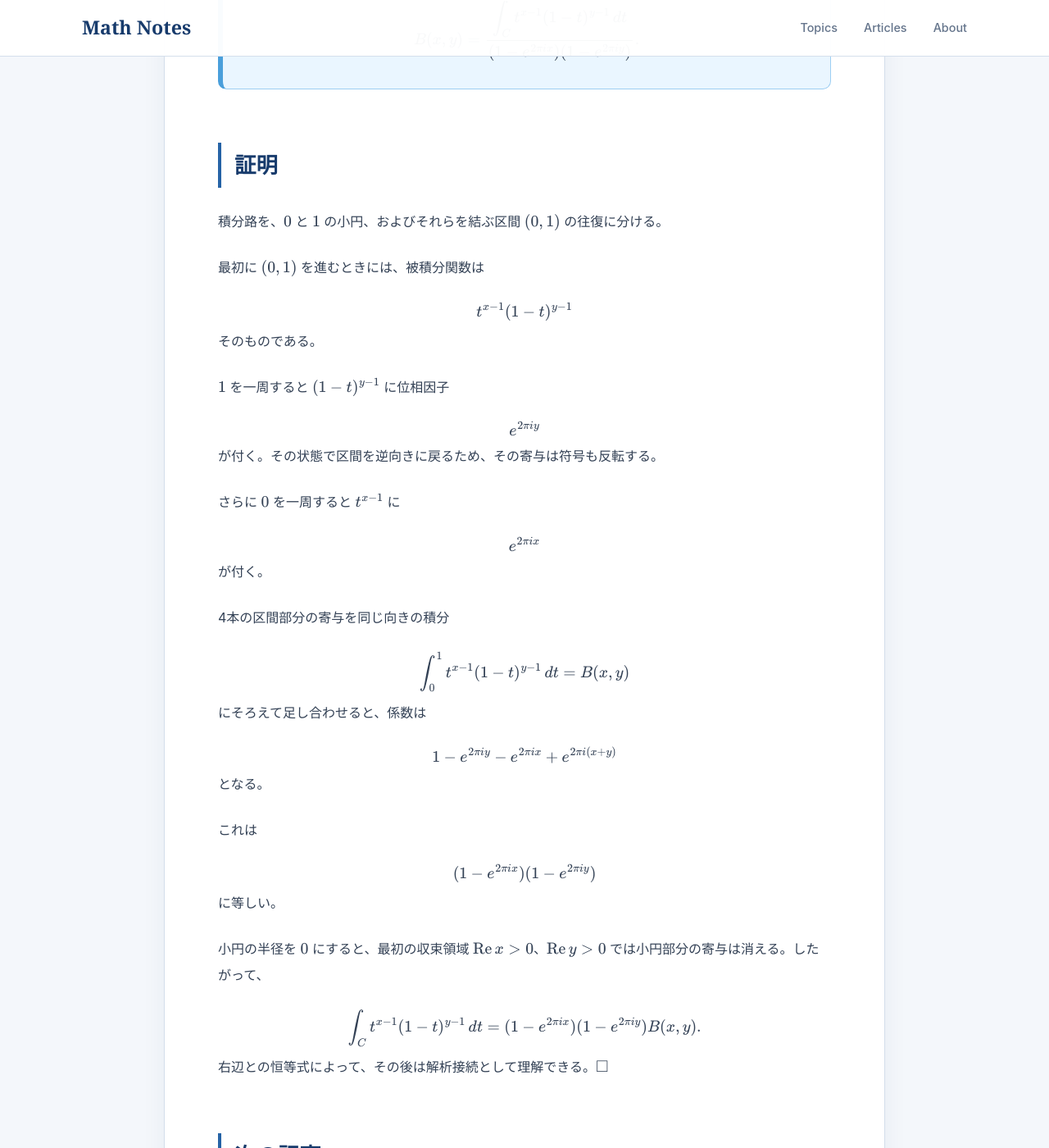
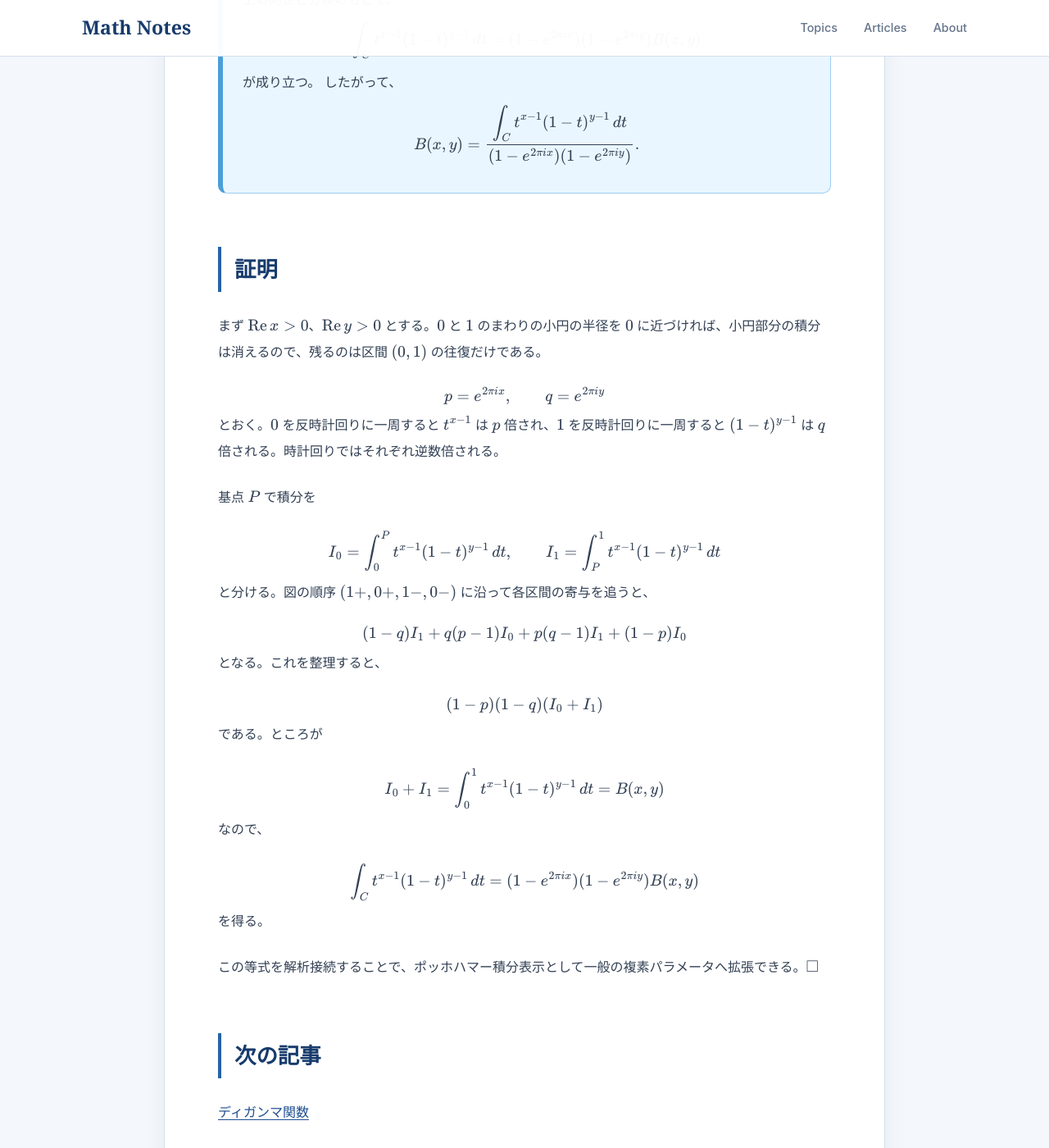
Before and after one commit to koukano/koukano.github.io, a Jekyll site: the page built from articles/beta-pochhammer-contour.md, in a window 1280 px wide and 1400 px high, scrolled down 1309 px. Shown: the whole window at 82% size. Built offline with Jekyll 4.4.1, drawn with Linux system fonts in a browser that asks for light colours; some of the changed text lies outside the part shown.

Commit message:
記事内の図を数学的に正確な図へ修正
手書きノート由来の模式図を、数式と標準定義に基づく図へ全面置換

```diff
--- a/articles/beta-pochhammer-contour.md
+++ b/articles/beta-pochhammer-contour.md
@@ -7,17 +7,23 @@ category_label: "ガンマ関数"
 
 ベータ積分は最初、$\operatorname{Re}x>0$、$\operatorname{Re}y>0$ で定義される。分岐点 $0$ と $1$ のまわりを回るポッホハマー型積分路を使うと、複素積分による解析接続が得られる。
 
-積分路 $C$ の向きと分枝は、区間 $(0,1)$ 上で
+基点 $P\in(0,1)$ をとり、そこで
 
-$
+$$
 t^{x-1}(1-t)^{y-1}>0
-$
+$$
 
-となる主値から出発し、$0$ と $1$ の周回による位相因子がそれぞれ $e^{2\pi i x}$、$e^{2\pi i y}$ となるように固定する。
+となる主値から解析接続を始める。積分路 $C$ は、$P$ から出発して
+
+$$
+1+\;\longrightarrow\;0+\;\longrightarrow\;1-\;\longrightarrow\;0-
+$$
+
+の順に周回して $P$ に戻るポッホハマー二重ループとする。ここで $+$ は反時計回り、$-$ は時計回りを表す。
 
 <figure class="article-figure">
-  <img src="/images/figures/pochhammer-contour.svg" alt="分岐点0と1のまわりを回るポッホハマー積分路の模式図">
-  <figcaption>図1：ノートに描かれているポッホハマー積分路を整理した模式図。分岐点 $0$ と $1$ を周回し、区間 $(0,1)$ を異なる分枝で往復する。</figcaption>
+  <img src="/images/figures/pochhammer-contour.svg" alt="基点Pから1と0を正負の向きに順に回るポッホハマー二重ループ積分路">
+  <figcaption>図1：標準的なポッホハマー二重ループ積分路。基点 $P\in(0,1)$ から出発し、$1$ を反時計回り、$0$ を反時計回り、$1$ を時計回り、$0$ を時計回りに周回して $P$ に戻る。</figcaption>
 </figure>
 
 <div class="math-box theorem-box">
@@ -56,73 +62,63 @@ $$
 
 ## 証明
 
-積分路を、$0$ と $1$ の小円、およびそれらを結ぶ区間 $(0,1)$ の往復に分ける。
-
-最初に $(0,1)$ を進むときには、被積分関数は
+まず $\operatorname{Re}x>0$、$\operatorname{Re}y>0$ とする。$0$ と $1$ のまわりの小円の半径を $0$ に近づければ、小円部分の積分は消えるので、残るのは区間 $(0,1)$ の往復だけである。
 
 $$
-t^{x-1}(1-t)^{y-1}
+p=e^{2\pi i x},
+\qquad
+q=e^{2\pi i y}
 $$
 
-そのものである。
+とおく。$0$ を反時計回りに一周すると $t^{x-1}$ は $p$ 倍され、$1$ を反時計回りに一周すると $(1-t)^{y-1}$ は $q$ 倍される。時計回りではそれぞれ逆数倍される。
 
-$1$ を一周すると $(1-t)^{y-1}$ に位相因子
+基点 $P$ で積分を
 
 $$
-e^{2\pi i y}
+I_0=\int_0^P t^{x-1}(1-t)^{y-1}\,dt,
+\qquad
+I_1=\int_P^1 t^{x-1}(1-t)^{y-1}\,dt
 $$
 
-が付く。その状態で区間を逆向きに戻るため、その寄与は符号も反転する。
-
-さらに $0$ を一周すると $t^{x-1}$ に
+と分ける。図の順序 $(1+,0+,1-,0-)$ に沿って各区間の寄与を追うと、
 
 $$
-e^{2\pi i x}
+(1-q)I_1
++
+q(p-1)I_0
++
+p(q-1)I_1
++
+(1-p)I_0
 $$
 
-が付く。
-
-4本の区間部分の寄与を同じ向きの積分
+となる。これを整理すると、
 
 $$
-\int_0^1
-t^{x-1}(1-t)^{y-1}\,dt
+(1-p)(1-q)(I_0+I_1)
+$$
+
+である。ところが
+
+$$
+I_0+I_1
+=
+\int_0^1 t^{x-1}(1-t)^{y-1}\,dt
 =
 B(x,y)
 $$
 
-にそろえて足し合わせると、係数は
+なので、
 
 $$
-1-e^{2\pi i y}
--e^{2\pi i x}
-+e^{2\pi i(x+y)}
+\int_C t^{x-1}(1-t)^{y-1}\,dt
+=
+(1-e^{2\pi i x})(1-e^{2\pi i y})B(x,y)
 $$
 
-となる。
+を得る。
 
-これは
-
-$$
-(1-e^{2\pi i x})
-(1-e^{2\pi i y})
-$$
-
-に等しい。
-
-小円の半径を $0$ にすると、最初の収束領域
-$\operatorname{Re}x>0$、$\operatorname{Re}y>0$ では小円部分の寄与は消える。したがって、
-
-$$
-\int_C
-t^{x-1}(1-t)^{y-1}\,dt
-=
-(1-e^{2\pi i x})
-(1-e^{2\pi i y})
-B(x,y).
-$$
-
-右辺との恒等式によって、その後は解析接続として理解できる。$\square$
+この等式を解析接続することで、ポッホハマー積分表示として一般の複素パラメータへ拡張できる。$\square$
 
 ## 次の記事
 
```
Also changed, not shown: articles/chebyshev-cosine-representation.md (+7 -7 lines), articles/gamma-stirling-formula.md (+11 -5 lines), articles/hermite-polynomials-quantum-mechanics.md (+8 -8 lines), articles/legendre-polynomials-laplace-equation.md (+11 -5 lines), articles/mellin-barnes-first-lemma.md (+3 -3 lines), images/figures/chebyshev-cosine.svg, images/figures/hermite-oscillator.svg, images/figures/hermite-probability-density.svg, images/figures/legendre-spherical-coordinates.svg, images/figures/mellin-barnes-contour.svg, images/figures/pochhammer-contour.svg, images/figures/stirling-laplace-method.svg.
